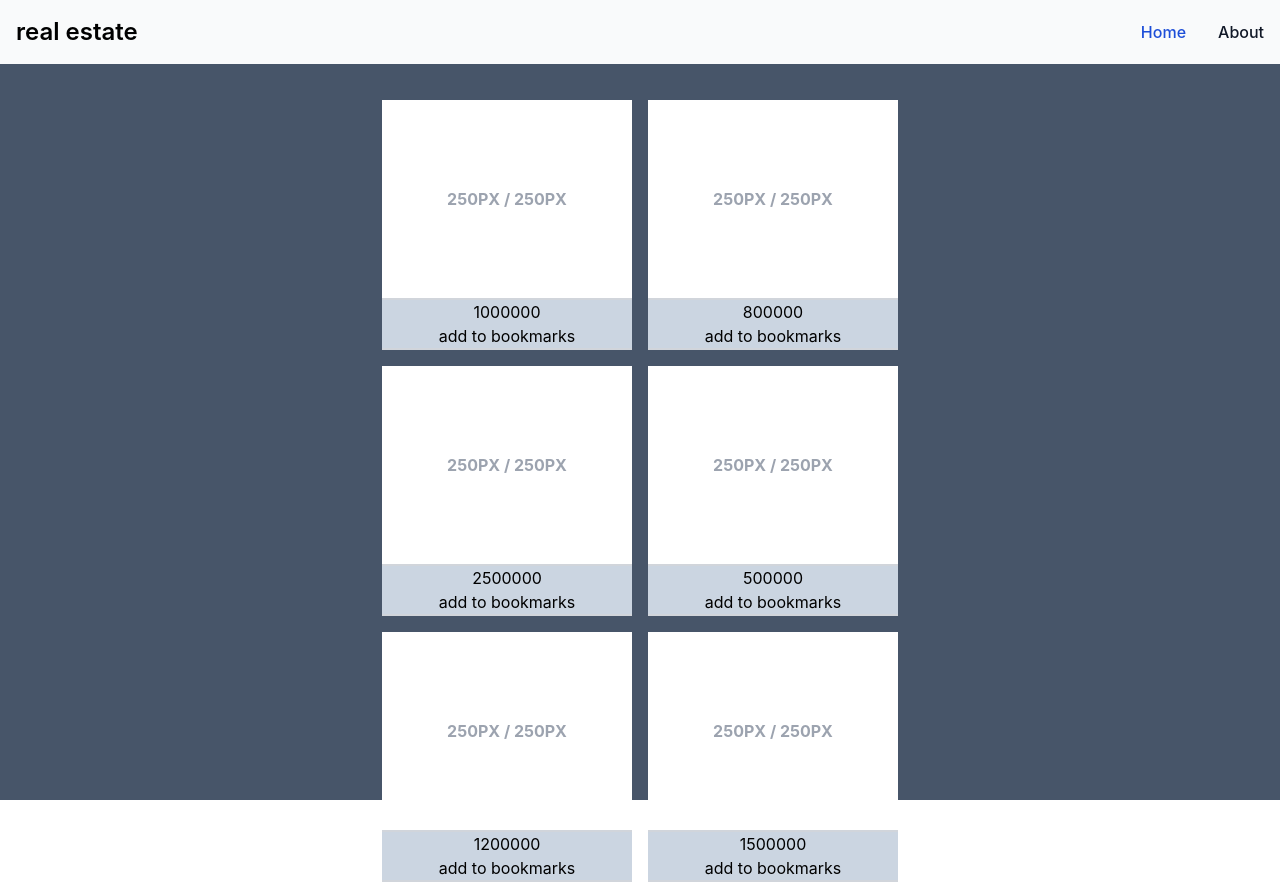
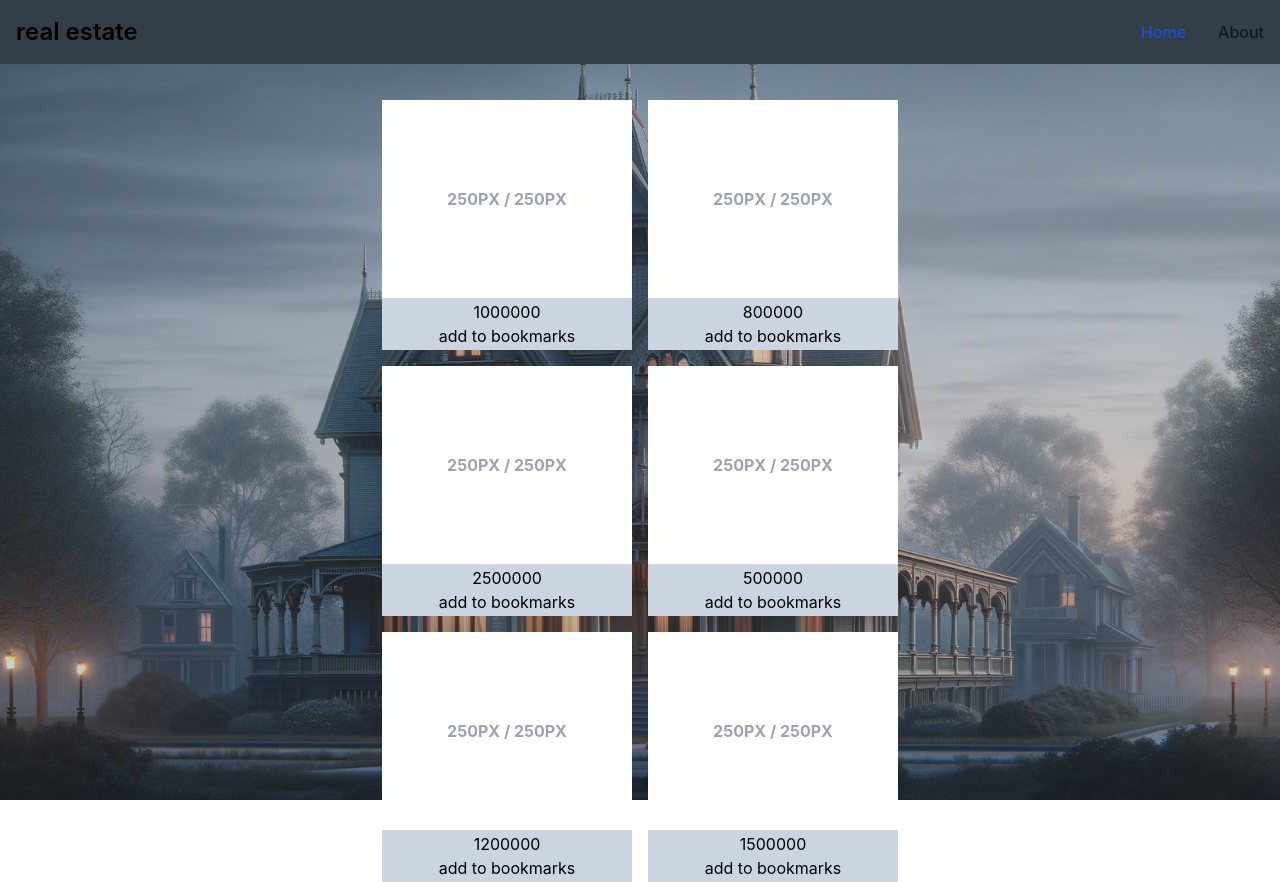
Before and after one commit to Ameer2000Mzori/Real-Estates-Website, a React (Create React App) app in the folder frontend/: page / in a window 1280 px wide. Built offline with nearby package versions, Linux system fonts and the light colour scheme.

Commit message:
added styling and bg image to home page and keeping the way to best styling with tailwind css

```diff
--- a/frontend/src/components/Navbar.jsx
+++ b/frontend/src/components/Navbar.jsx
@@ -8,7 +8,7 @@ function Navbar() {
   }
 
   return (
-    <nav className="border-gray-200 bg-gray-50 dark:bg-gray-800 dark:border-gray-700 fixed left-0 top-0 w-[100%]">
+    <nav className="bg-[#333F48] fixed left-0 top-0 w-[100%]">
       <div className="max-w-screen-xl flex flex-wrap items-center justify-between mx-auto p-4">
         <a
           href="https://github.com/"
--- a/frontend/src/components/pages/HomePage.jsx
+++ b/frontend/src/components/pages/HomePage.jsx
@@ -1,11 +1,18 @@
 import React from 'react'
 import housesObjs from '../hooks/HomePage'
+import bgImage from '../assets/bg-img.png'
 
 const HomePage = () => {
   // eslint-disable-next-line
 
   return (
-    <div className="flex flex-row  h-[100dvh] text-center items-center justify-center bg-slate-600">
+    <>
+      <img
+        className="w-[100dvw] h-[100dvh]  object-cover absolute -z-10"
+        src={bgImage}
+        alt=""
+      />
+      <div className="flex flex-row  h-[100dvh] text-center items-center justify-center bg-slate-600 bg-opacity-25">
         <ul className="house-list flex flex-row text-center items-center justify-center gap-4 w-[60%] h-[600px] flex-wrap">
           {housesObjs.map((house) => (
             <li
@@ -13,7 +20,9 @@ const HomePage = () => {
               key={house.id}
             >
               <div className="h-[80%] w-[100%] bg-white flex flex-col text-center items-center justify-center border-b-2 border-gray-300">
-              <h2 className="text-gray-400 text-md font-bold">250PX / 250PX</h2>
+                <h2 className="text-gray-400 text-md font-bold">
+                  250PX / 250PX
+                </h2>
               </div>
               <div className="h-[20%] w-[100%] bg-slate-300 flex flex-col text-center items-center justify-evenly border-b-2 border-gray-300">
                 <p>{house.price}</p>
@@ -23,6 +32,7 @@ const HomePage = () => {
           ))}
         </ul>
       </div>
+    </>
   )
 }
 export default HomePage
```
Also changed, not shown: frontend/src/components/assets/bg-img.png (added). Lines whose indentation alone changed are shown as unchanged.
